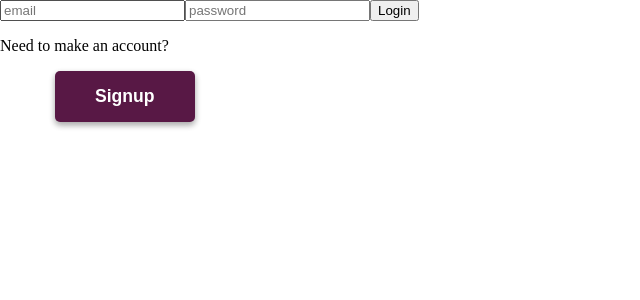
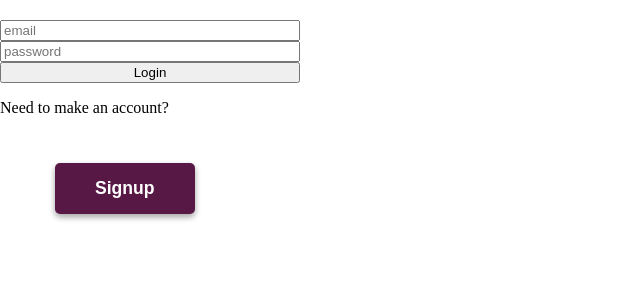
Before and after one commit to lithafnium/HarvardGigs, a React (Create React App) app in the folder frontend/: page /login in a window 1280 px wide. Shown: the top 300 px of the page, without its empty margins (0-640 px from the left). Built offline with nearby package versions, Linux system fonts and the light colour scheme.

Commit message:
tried to add user login

```diff
--- /dev/null
+++ b/frontend/src/containers/LoginPage/graphql.js
@@ -0,0 +1,14 @@
+import gql from 'graphql-tag'
+
+const LOGIN = gql`
+    mutation login($email: String!, $password:String!) {
+        login(email:$email, password:$password) {
+            token
+            user {
+                id
+                email
+            }
+        }
+    }
+`
+export default LOGIN
--- a/frontend/src/containers/LoginPage/index.js
+++ b/frontend/src/containers/LoginPage/index.js
@@ -1,21 +1,38 @@
-import React from 'react'
+import React, { useState } from 'react'
 import { Link } from './styles'
 import { SignupButton } from '../Home/styles'
+import { useMutation } from '@apollo/react-hooks'
+import LOGIN from './graphql.js'
 
+const Login = () => {
+    const [email, setEmail] = useState('')
+    const [password, setPassword] = useState('')
+    const [login] = useMutation(LOGIN, {
+        variables: {
+            email,
+            password,
+        },
+        onCompleted: ({ login: { token } }) => localStorage.setItem('token', token),
+    })
 
-
-const Login = () => (
-        <div>
-            <input placeholder="email"  />
-            <input placeholder="password" />
-            <button type="button" > Login </button>
+    return (
+        <div style={{
+            display: 'flex',
+            flexDirection: 'column',
+            margin: '20px 0',
+            width: 300,
+        }}
+        >
+            <input placeholder="email" value={email} onChange={e => setEmail(e.target.value)} />
+            <input placeholder="password" value={password} onChange={e => setPassword(e.target.value)} />
+            <button type="button" onClick={login}> Login </button>
             <p>Need to make an account?</p>
             <Link to="/register">
                 <SignupButton>Signup</SignupButton>
             </Link>
         </div>
 
-)
-
+    )
+}
 
 export default Login
```
Also changed, not shown: 1 other file (tests, documents, lock files or other folders).
